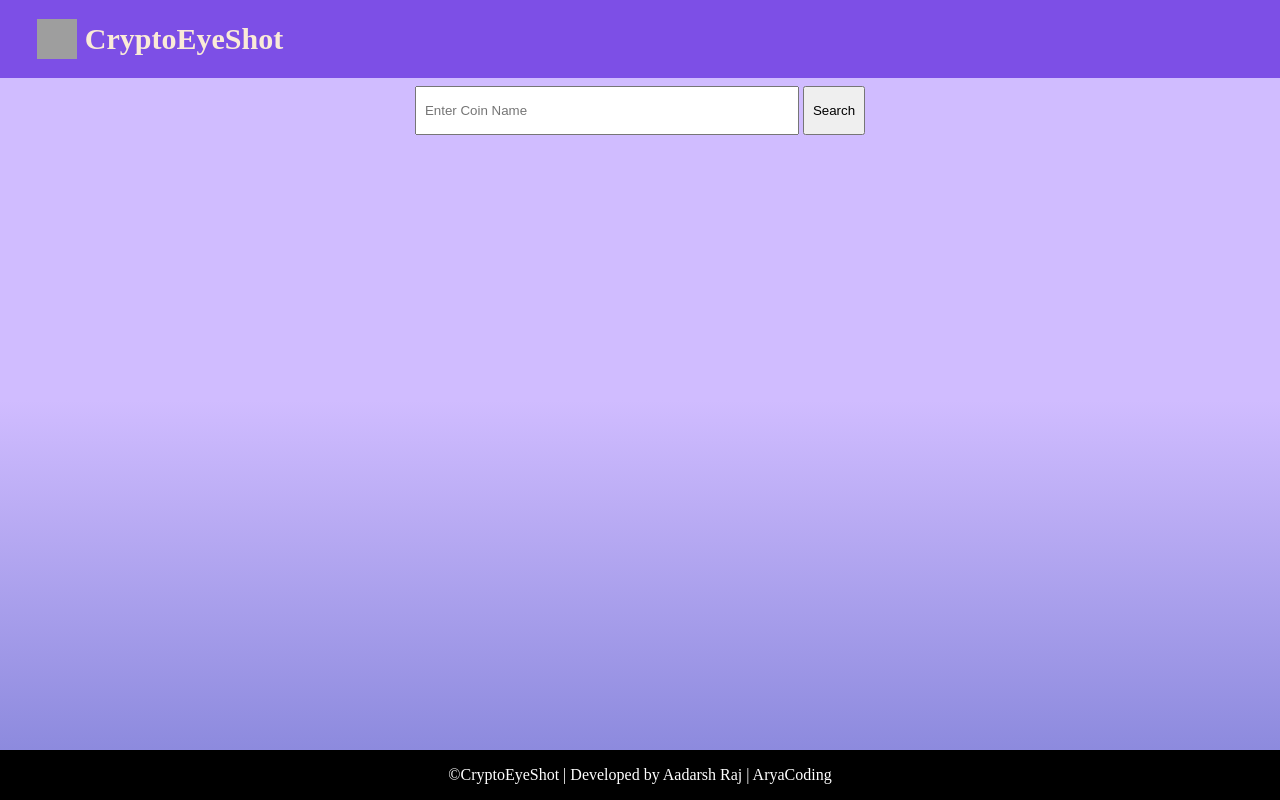
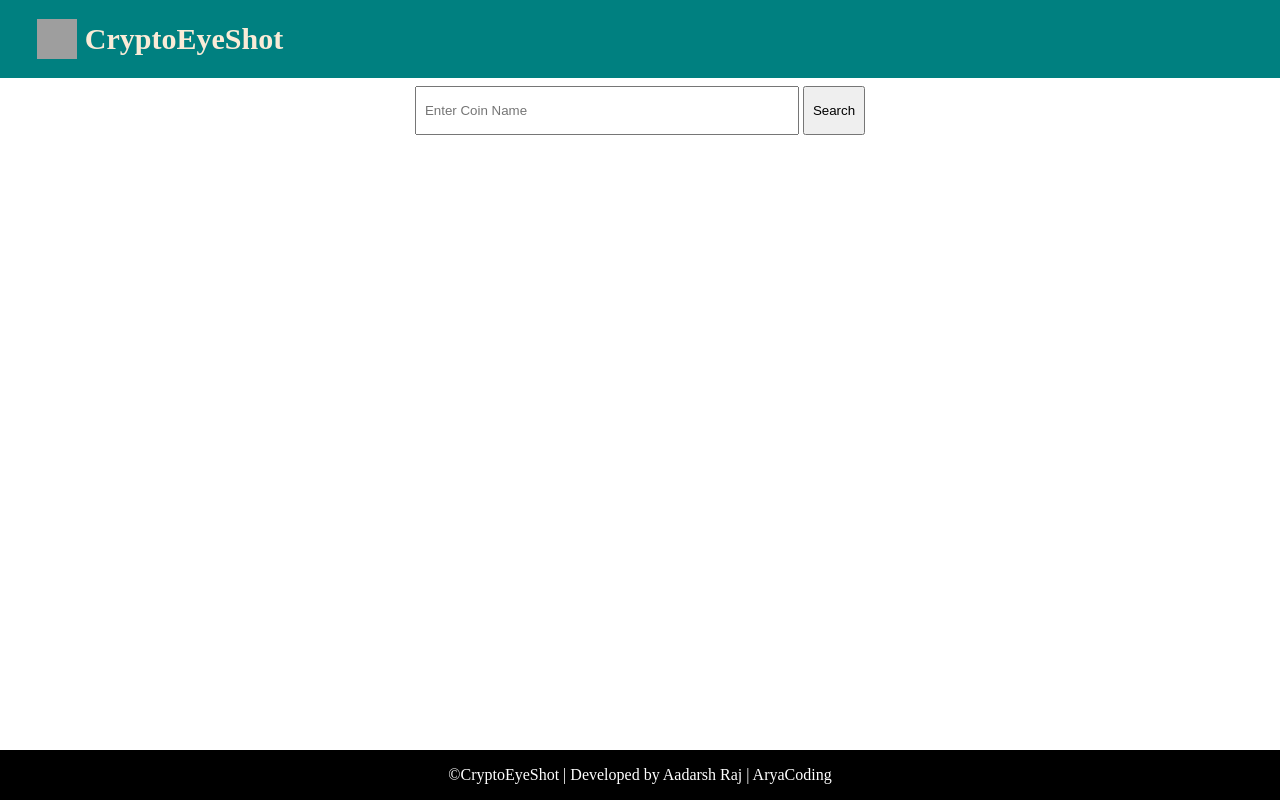
Before and after one commit to RajkumarRj/module-4, a plain HTML site: page cryptoPage/search.html in a window 1280 px wide. Drawn offline with nearby package versions, Linux system fonts and the light colour scheme; no server answers; grey boxes are pictures that could not be loaded.

Commit message:
updated code

```diff
--- a/cryptoPage/style.css
+++ b/cryptoPage/style.css
@@ -11,7 +11,7 @@
     justify-content: space-between;
     overflow-y: scroll;
     /* background-color: #d0bcff; */
-    background: linear-gradient(to bottom, #d0bcff, #d0bcff, rgb(131, 131, 217));
+    background: white;
 }
 .main::-webkit-scrollbar{
     width: 0;
@@ -21,7 +21,7 @@
     justify-content: space-between;
     align-items: center;
     padding: 1rem 1.8rem;
-    background-color: #7d4fe6 ;
+    background-color: teal ;
     /* color: rgb(68, 2, 130); */
     color: antiquewhite;
 }
@@ -114,7 +114,7 @@ transform: translateX(0);
     box-shadow: 0 1px 9px violet;
     min-width: 25rem;
     align-items: center;
-    background-color: rgb(188, 110, 233);
+    background-color: teal;
     color: whitesmoke;
     letter-spacing: 0.01rem;
 }
```
